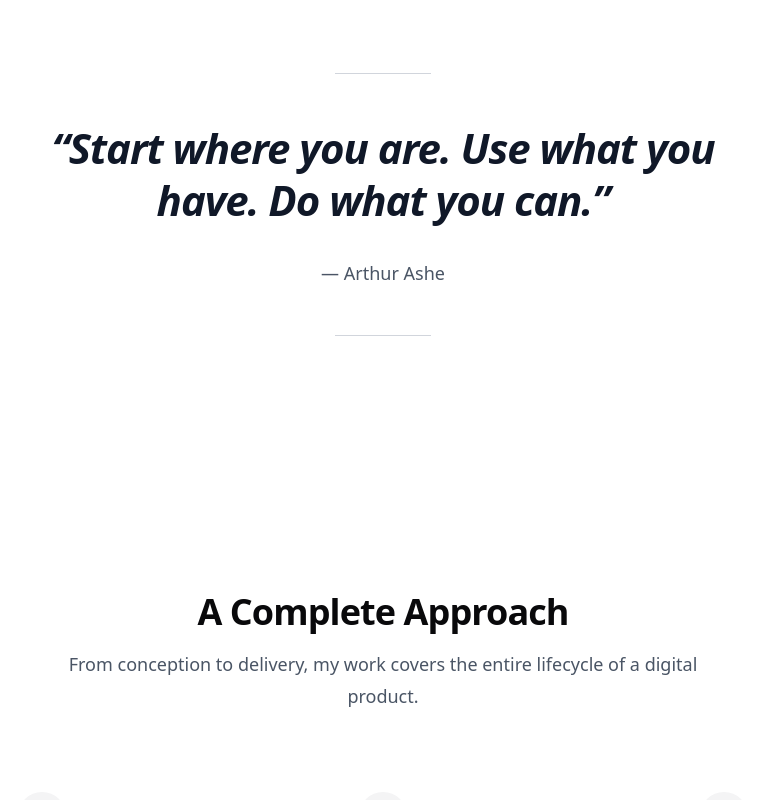
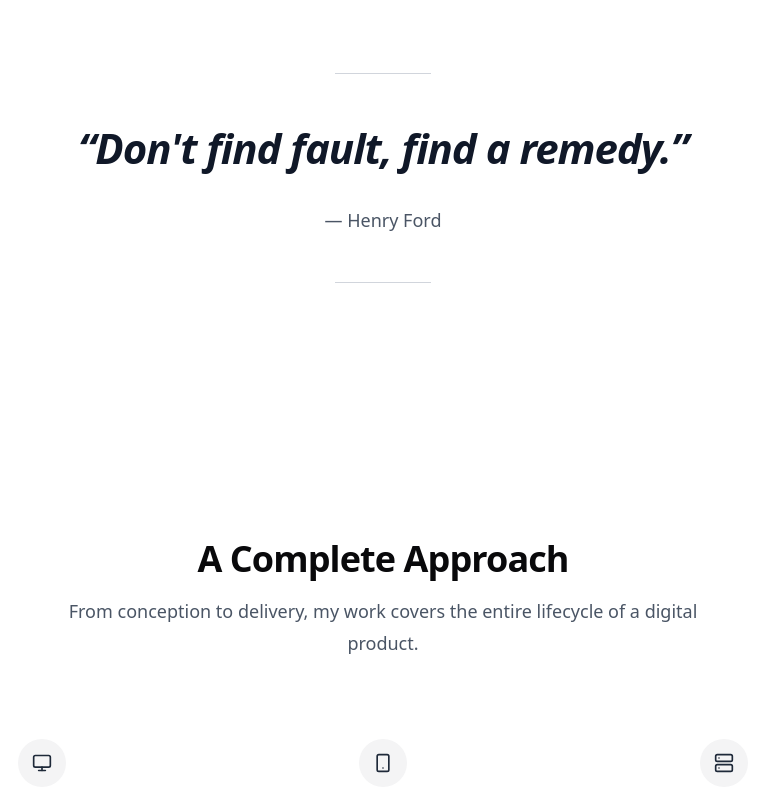
Before and after one commit to dariomatias-dev/minimalist-portfolio, a Next.js app: page /en in a window 1280 px wide. Shown: the part 1420-2220 px from the top of the page, without its empty margins (257-1022 px from the left). Built offline with nearby package versions, Linux system fonts and the light colour scheme.

Commit message:
feat: added new quotes and dynamic quote display
- Added two new quotes.
- Implemented dynamic display for quotes.

```diff
--- a/messages/en.json
+++ b/messages/en.json
@@ -47,6 +47,14 @@
     {
       "message": "There is no failure, only results and lessons.",
       "author": "Tony Robbins"
+    },
+    {
+      "message": "Don't wait. The time will never be just right.",
+      "author": "Napoleon Hill"
+    },
+    {
+      "message": "The greatest mistake you can make is to be continually fearing that you will make one.",
+      "author": "Elbert Hubbard"
     }
   ],
   "HomePage": {
--- a/messages/pt.json
+++ b/messages/pt.json
@@ -47,6 +47,14 @@
     {
       "message": "Não existe fracasso, apenas resultados e aprendizados.",
       "author": "Tony Robbins"
+    },
+    {
+      "message": "Não espere. O tempo nunca será o certo.",
+      "author": "Napoleon Hill"
+    },
+    {
+      "message": "O maior erro que você pode cometer é o de ficar o tempo todo com medo de cometer algum.",
+      "author": "Elbert Hubbard"
     }
   ],
   "HomePage": {
--- a/src/app/[locale]/page.tsx
+++ b/src/app/[locale]/page.tsx
@@ -1,6 +1,7 @@
 "use client";
 
 import { useTranslations } from "next-intl";
+import { useEffect, useState } from "react";
 
 import { AboutMeSection } from "@/components/AboutMeSection";
 import { Blockquote } from "@/components/Blockquote";
@@ -11,9 +12,19 @@
 import { JourneySection } from "@/components/JourneySection";
 import { ProjectsSection } from "@/components/ProjectsSection";
 import { SpecialtiesSection } from "@/components/SpecialtiesSection";
+import { generateUniqueNumbers } from "@/lib/generateUniqueNumbers";
 
 export default function Home() {
   const t = useTranslations("quotes");
+
+  const totalQuotes = 8;
+  const [quoteIndices, setQuoteIndices] = useState<number[]>([]);
+
+  useEffect(() => {
+    setQuoteIndices(
+      generateUniqueNumbers(Math.min(2, totalQuotes), totalQuotes - 1),
+    );
+  }, []);
 
   return (
     <>
@@ -25,7 +36,12 @@
         <div className="flex min-h-screen flex-col gap-20 sm:gap-24">
           <AboutMeSection />
 
-          <Blockquote quote={t("0.message")} author={t("0.author")} />
+          {quoteIndices[0] !== undefined && (
+            <Blockquote
+              quote={t(`${quoteIndices[0]}.message`)}
+              author={t(`${quoteIndices[0]}.author`)}
+            />
+          )}
 
           <SpecialtiesSection />
 
@@ -33,7 +49,12 @@
 
           <JourneySection />
 
-          <Blockquote quote={t("1.message")} author={t("1.author")} />
+          {quoteIndices[1] !== undefined && (
+            <Blockquote
+              quote={t(`${quoteIndices[1]}.message`)}
+              author={t(`${quoteIndices[1]}.author`)}
+            />
+          )}
 
           <ContactSection />
         </div>
```
